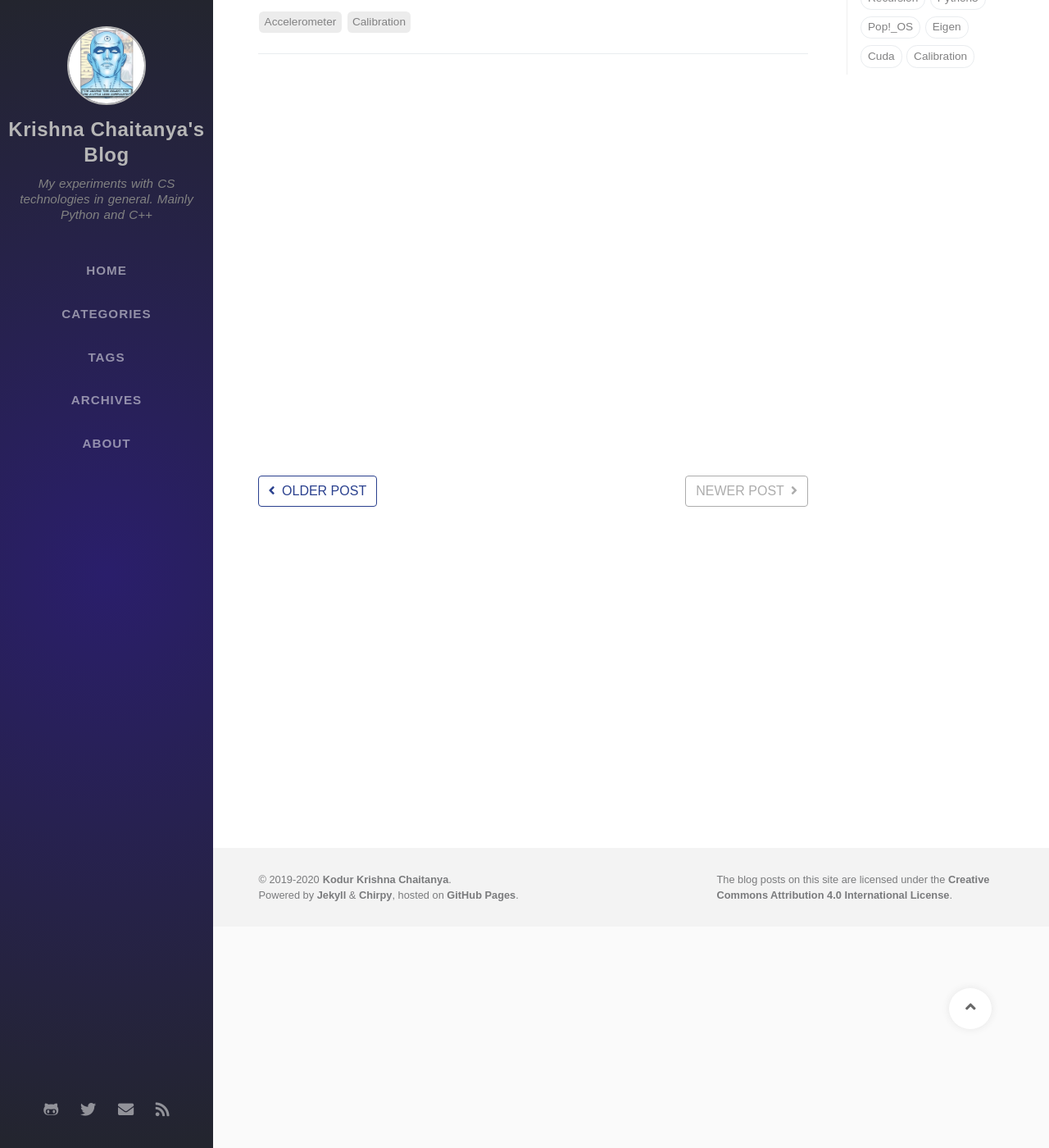
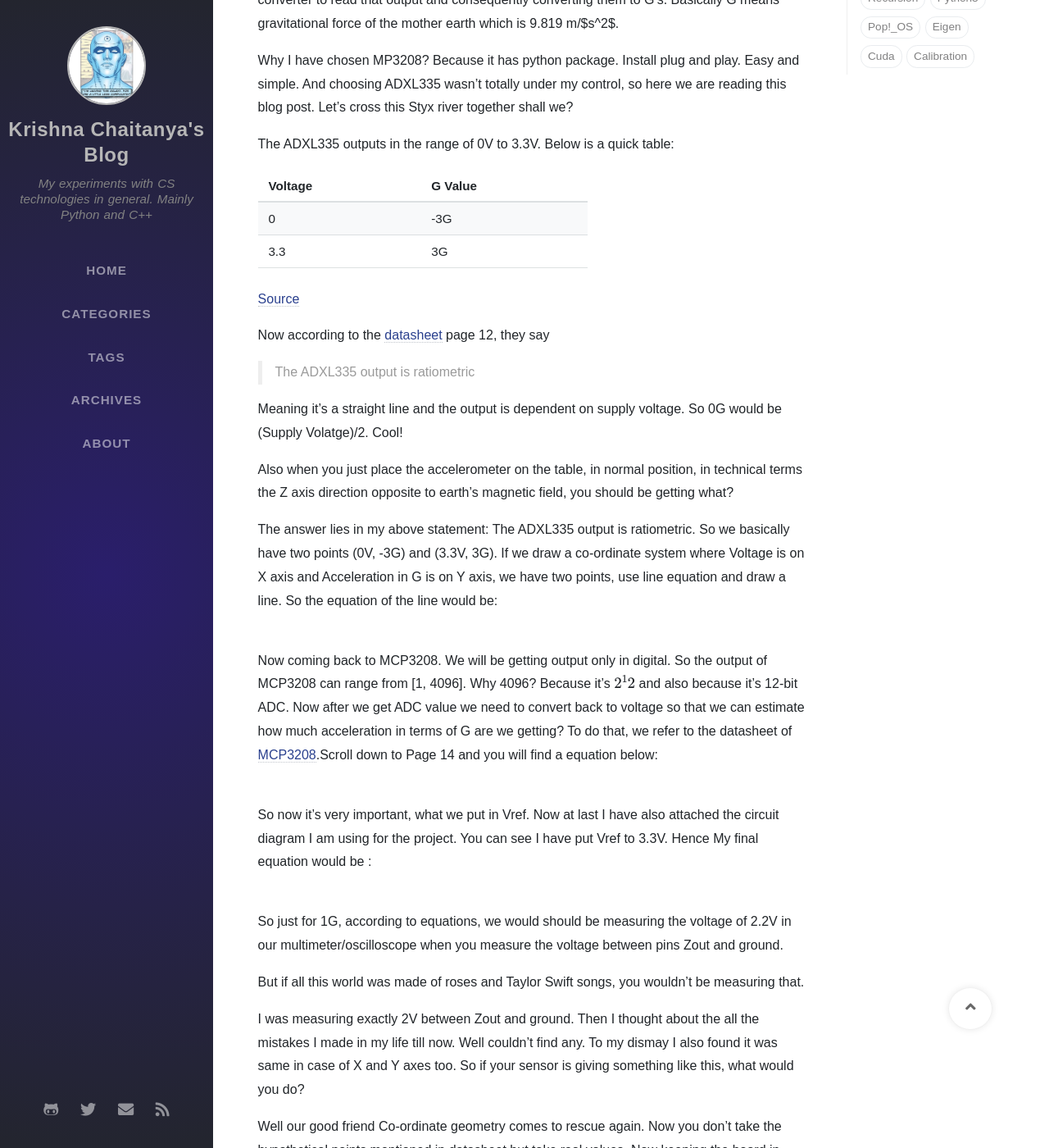
Before and after one commit to krishnachaitanya9/krishnachaitanya9.github.io, a Jekyll site: the page built from _posts/2020-01-10-RPi_Calibrating_ADXL335_Accelerometer.md, in a window 1280 px wide and 1400 px high, scrolled down 270 px. Shown: the whole window at 82% size. Built offline with Jekyll 4.4.1, drawn with Linux system fonts in a browser that asks for light colours; nearby versions of some CDN libraries; some web fonts are replaced; formulas are drawn with MathJax 3; some of the changed text lies outside the part shown.

Commit message:
Accelerometer Calibration Blog

```diff
--- a/_posts/2020-01-10-RPi_Calibrating_ADXL335_Accelerometer.md
+++ b/_posts/2020-01-10-RPi_Calibrating_ADXL335_Accelerometer.md
@@ -4,4 +4,62 @@ date: 2020-01-08 00:26:00 +0800
 categories: [Accelerometer, Calibration]
 tags: [Accelerometer, Calibration]
 ---
-Blog Underway!! Stay tuned!
+
+I had to calibrate the accelerometer ADXL335 for the robot skin project that I am doing. It gives analog output in this digital world. Good for it! No problem. So I attached MPC3208 12bit ADC converter to read that output and consequently converting them to G's. Basically G means gravitational force of the mother earth which is 9.819 m/$s^2$.
+
+Why I have chosen MP3208? Because it has python package. Install plug and play. Easy and simple. And choosing ADXL335 wasn't totally under my control, so here we are reading this blog post. Let's cross this Styx river together shall we?
+
+The ADXL335 outputs in the range of 0V to 3.3V. Below is a quick table:
+
+| Voltage | G Value |
+|---------|---------|
+| 0       | -3G     |
+| 3.3     | 3G      |
+
+[Source](https://www.adafruit.com/product/163)
+
+Now according to the [datasheet](https://www.analog.com/media/en/technical-documentation/data-sheets/ADXL335.pdf) page 12, they say
+
+> The ADXL335 output is ratiometric
+
+Meaning it's a straight line and the output is dependent on supply voltage. So 0G would be (Supply Volatge)/2. Cool!
+
+Also when you just place the accelerometer on the table, in normal position, in technical terms the Z axis direction opposite to earth's magnetic field, you should be getting what?
+
+The answer lies in my above statement: The ADXL335 output is ratiometric. So we basically have two points (0V, -3G) and (3.3V, 3G). If we draw a co-ordinate system where Voltage is on X axis and Acceleration in G is on Y axis, we have two points, use line equation and draw a line. So the equation of the line would be:
+
+$$
+
+$$
+
+Now coming back to MCP3208. We will be getting output only in digital. So the output of MCP3208 can range from [1, 4096]. Why 4096? Because it's $$2^12$$ and also because it's 12-bit ADC. Now after we get ADC value we need to convert back to voltage so that we can estimate how much acceleration in terms of G are we getting? To do that, we refer to the datasheet of [MCP3208](https://ww1.microchip.com/downloads/en/DeviceDoc/21298c.pdf).Scroll down to Page 14 and you will find a equation below:
+
+$$
+
+$$
+
+So now it's very important, what we put in Vref. Now at last I have also attached the circuit diagram I am using for the project. You can see I have put Vref to 3.3V. Hence My final equation would be :
+
+$$
+
+$$
+
+So just for 1G, according to equations, we would should be measuring the voltage of 2.2V in our multimeter/oscilloscope when you measure the voltage between pins Zout and ground.
+
+But if all this world was made of roses and Taylor Swift songs, you wouldn't be measuring that.
+
+I was measuring exactly 2V between Zout and ground. Then I thought about the all the mistakes I made in my life till now. Well couldn't find any. To my dismay I also found it was same in case of X and Y axes too. So if your sensor is giving something like this, what would you do?
+
+Well our good friend Co-ordinate geometry comes to rescue again. Now you don't take the hypothetical points mentioned in datasheet but take real values. Now keeping the board in normal position measure the volatge. In my case it was 2V. Now reverse the board and find out what's the voltage? I got it to be (TBD). So now my I have two points (TBD) and (TBD). Plot the line again. Below is the equation of the line:
+
+$$
+
+$$
+
+So now you use this equation on all axes (Honestly you have to do it for every axis, but I just did for one axis and called it a day) and then find out exact acceleration in g. And this time it will be smooth and calibrated and it will behave exactly how you want it to be.
+
+One taking the readings make sure you spirit level to find out it's exactly flat or not, else you find yourself in trouble later, when it's not behaving the way you wanted.
+
+Good Day!
+
+Blog incomplete. Some details will be added shortly! Thanks for your patience.
```
